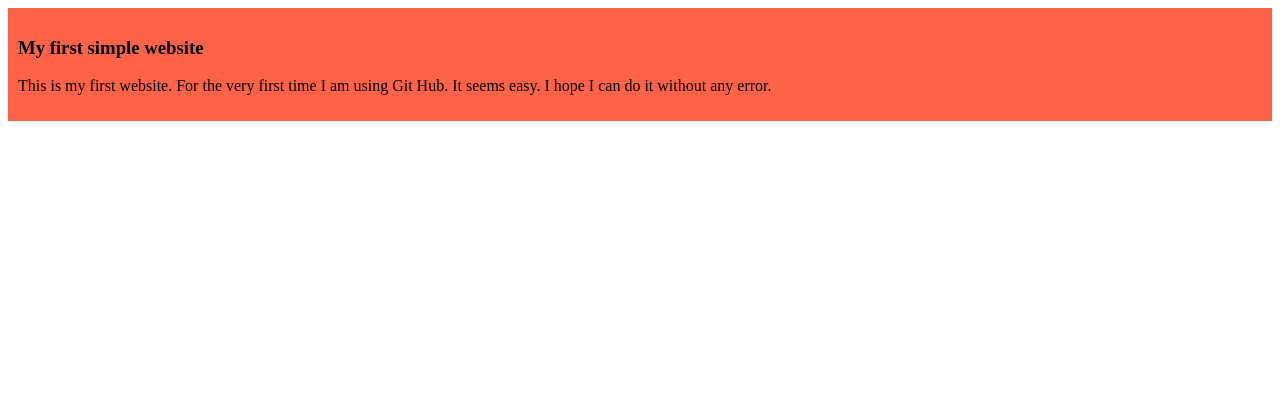
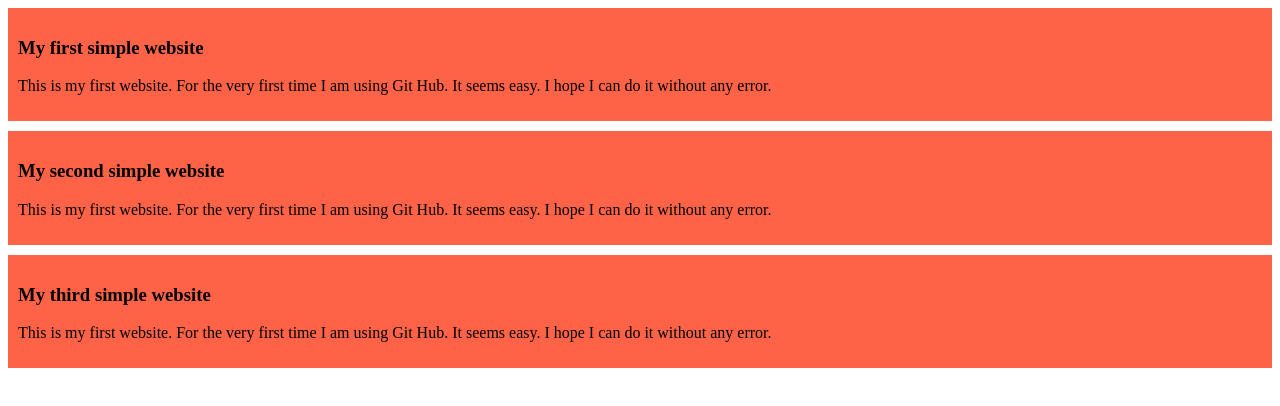
Before and after one commit to khanm206/my-simple-website, a plain HTML site: page index.html in a window 1280 px wide. Drawn offline with Linux system fonts and the light colour scheme.

Commit message:
more div added

```diff
--- a/index.html
+++ b/index.html
@@ -11,6 +11,14 @@
         <h3>My first simple website</h3>
         <p>This is my first website. For the very first time I am using Git Hub. It seems easy. I hope I can do it without any error.</p>
     </div>
+    <div>
+        <h3>My second simple website</h3>
+        <p>This is my first website. For the very first time I am using Git Hub. It seems easy. I hope I can do it without any error.</p>
+    </div>
+    <div>
+        <h3>My third simple website</h3>
+        <p>This is my first website. For the very first time I am using Git Hub. It seems easy. I hope I can do it without any error.</p>
+    </div>
 
 </body>
 </html>
--- a/styles/blog.css
+++ b/styles/blog.css
@@ -1,4 +1,5 @@
 div{
     background-color: tomato;
     padding: 10px;
+    margin-bottom: 10px;
 }
```
